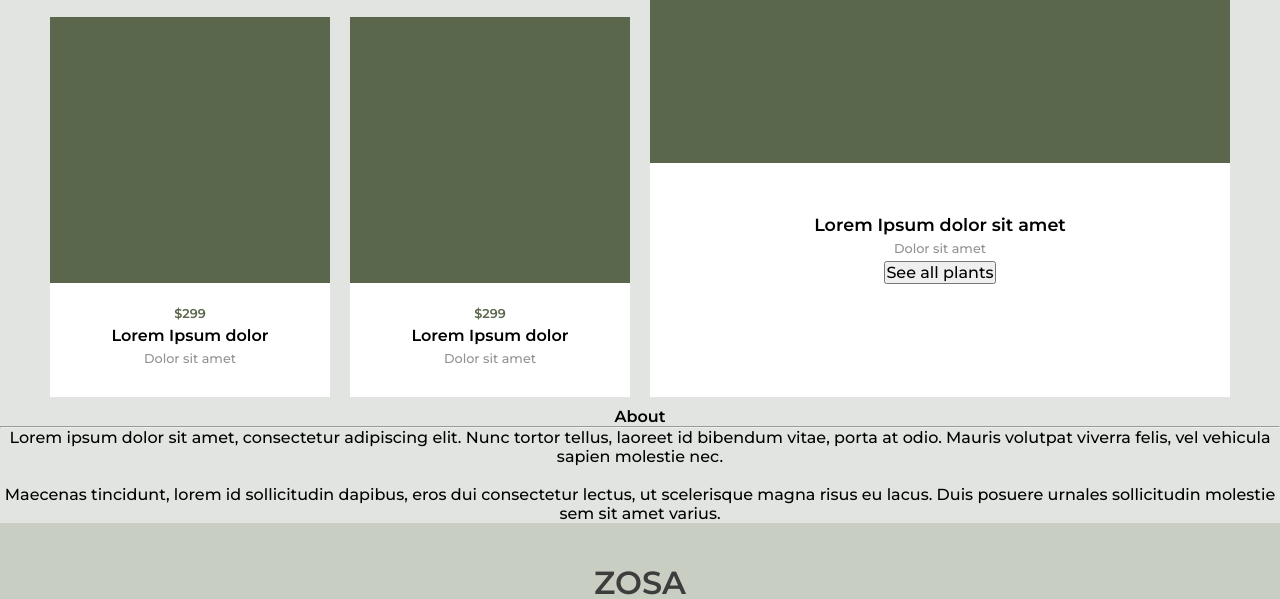
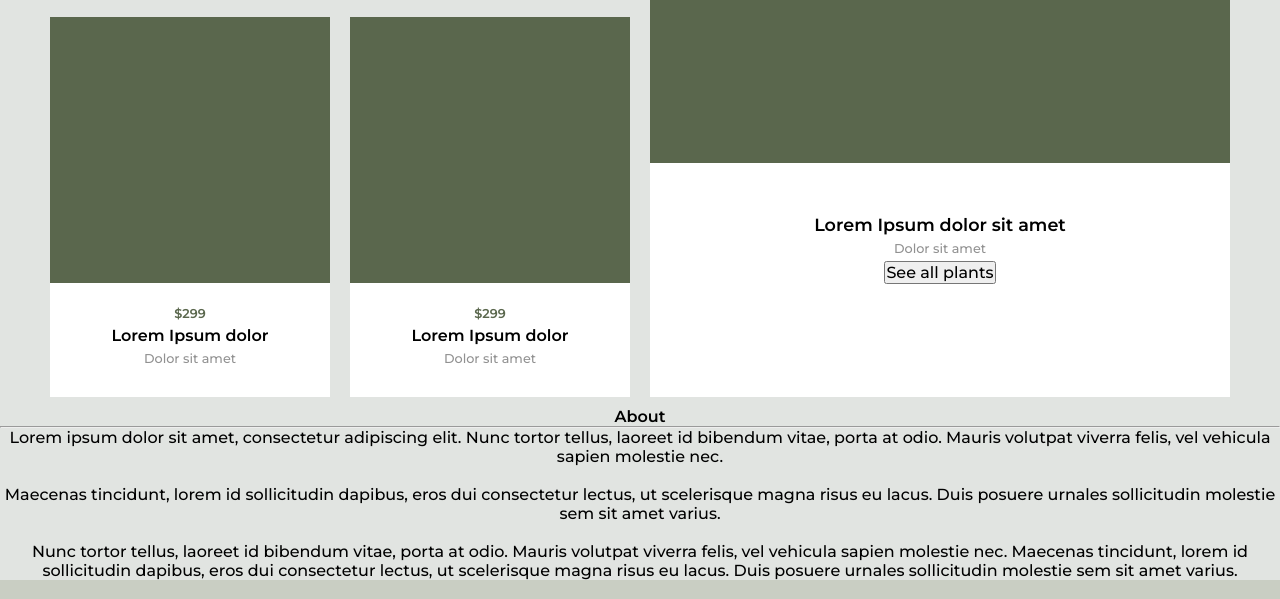
Before and after one commit to wiaxx/julprojekt, a website: page index.html in a window 1280 px wide. Shown: the part 1387-1986 px from the top of the page. Drawn offline with Linux system fonts and the light colour scheme.

Commit message:
about p txt

```diff
--- a/index.html
+++ b/index.html
@@ -100,7 +100,8 @@
 		<h3>About</h3>
 		<hr>
 		<div class="txt-container">
-<p>Lorem ipsum dolor sit amet, consectetur adipiscing elit. Nunc tortor tellus, laoreet id bibendum vitae, porta at odio. Mauris volutpat viverra felis, vel vehicula sapien molestie nec.<br><br>Maecenas tincidunt, lorem id sollicitudin dapibus, eros dui consectetur lectus, ut scelerisque magna risus eu lacus. Duis posuere urnales sollicitudin molestie sem sit amet varius.</p>
+<p>Lorem ipsum dolor sit amet, consectetur adipiscing elit. Nunc tortor tellus, laoreet id bibendum vitae, porta at odio. Mauris volutpat viverra felis, vel vehicula sapien molestie nec.<br><br>Maecenas tincidunt, lorem id sollicitudin dapibus, eros dui consectetur lectus, ut scelerisque magna risus eu lacus. Duis posuere urnales sollicitudin molestie sem sit amet varius.</p>	<br>
+<p>Nunc tortor tellus, laoreet id bibendum vitae, porta at odio. Mauris volutpat viverra felis, vel vehicula sapien molestie nec. Maecenas tincidunt, lorem id sollicitudin dapibus, eros dui consectetur lectus, ut scelerisque magna risus eu lacus. Duis posuere urnales sollicitudin molestie sem sit amet varius.</p>
 </div>
 	</div>
 </div>
```
